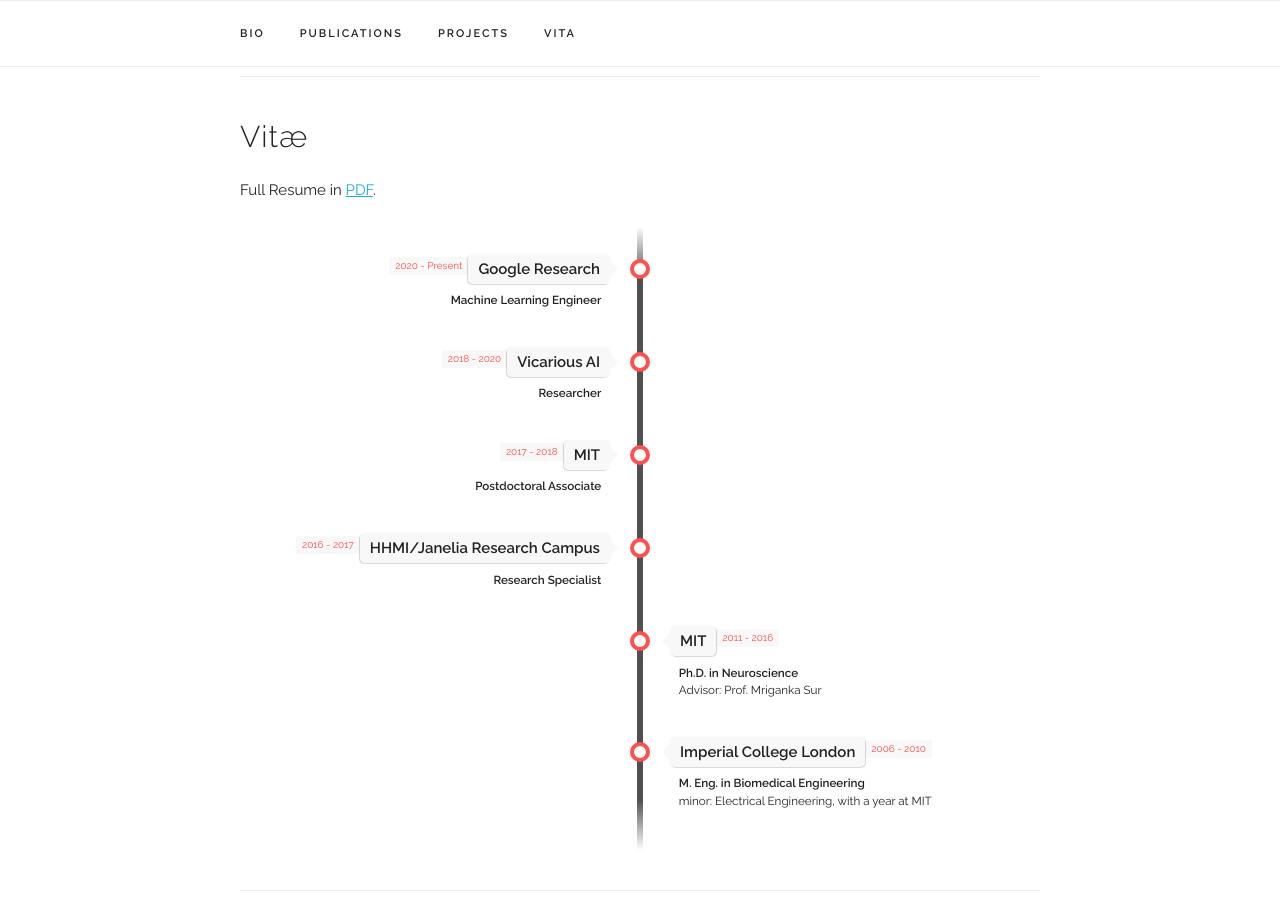
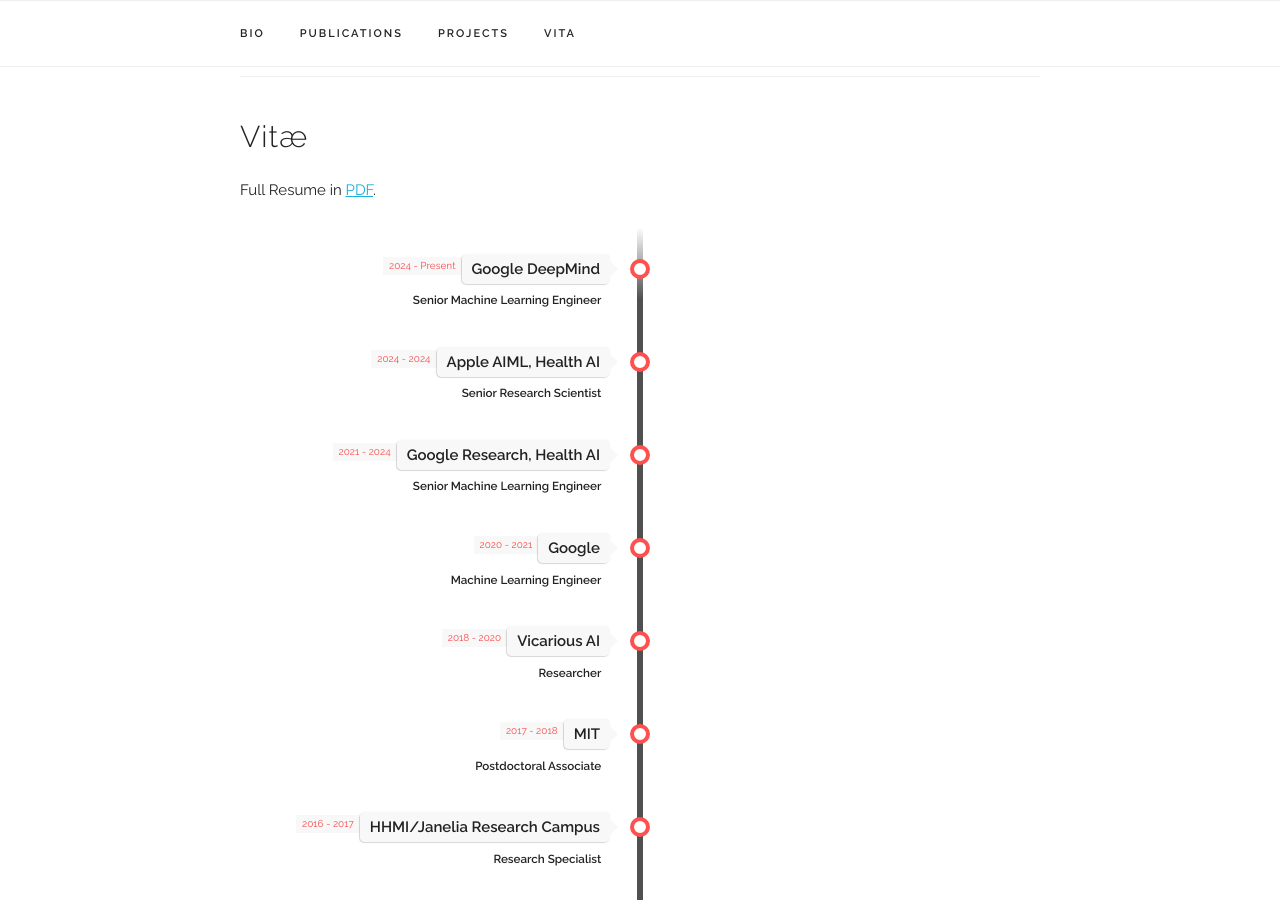
Before and after one commit to rvrikhye/rvrikhye.github.io, a Jekyll site: the page built from index.html, in a window 1280 px wide and 900 px high, scrolled down 1832 px. Built offline with Jekyll 4.4.1, drawn with Linux system fonts in a browser that asks for light colours; some web fonts are replaced.

Commit message:
Update experience.yaml

```diff
--- a/_data/experience.yaml
+++ b/_data/experience.yaml
@@ -1,7 +1,25 @@
 experiences:
 
-- place: "Google Research"
-  time: "2020 - Present"
+- place: "Google DeepMind"
+  time: "2024 - Present"
+  title: "Senior Machine Learning Engineer"
+  subtitle: ""
+  category: "work"
+
+- place: "Apple AIML, Health AI"
+  time: "2024 - 2024"
+  title: "Senior Research Scientist"
+  subtitle: ""
+  category: "work"
+
+- place: "Google Research, Health AI"
+  time: "2021 - 2024"
+  title: "Senior Machine Learning Engineer"
+  subtitle: ""
+  category: "work"
+
+- place: "Google"
+  time: "2020 - 2021"
   title: "Machine Learning Engineer"
   subtitle: ""
   category: "work"
```
